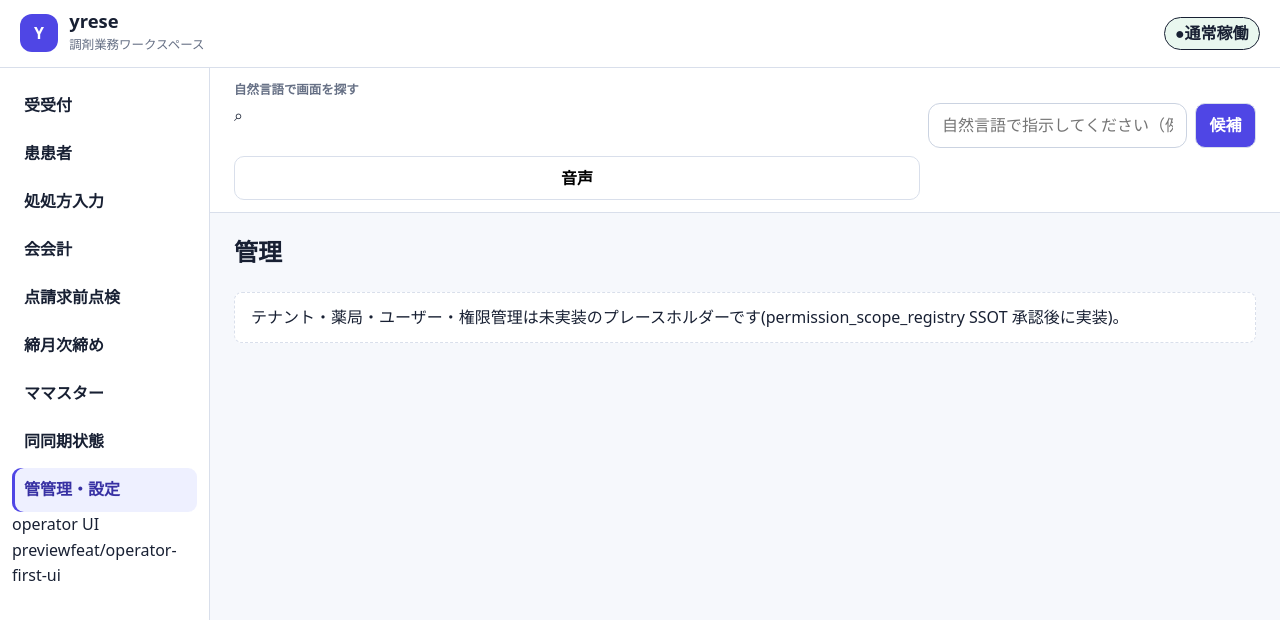
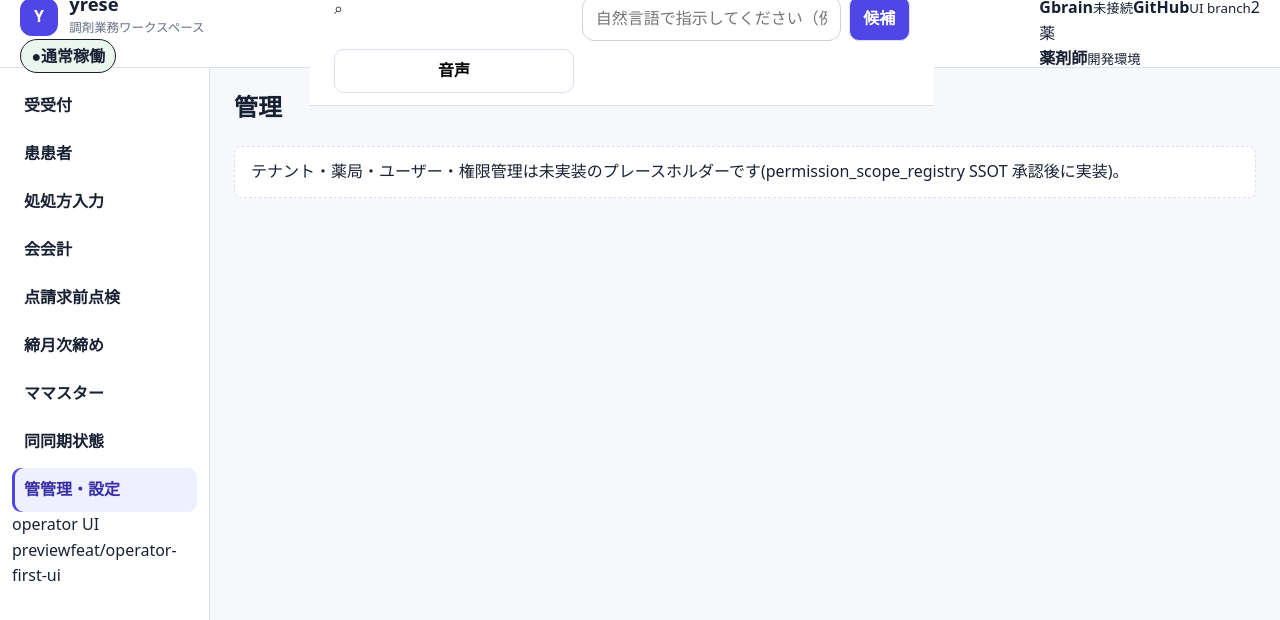
Before and after one commit to yusuketakuma/yrese, a Next.js app in the folder apps/web/: page /admin in a window 1280 px wide. Shown: the top 620 px of the page. Built offline with nearby package versions, Linux system fonts and the light colour scheme.

Commit message:
feat(ui): implement mockup-aligned application shell

```diff
--- a/apps/web/app/layout.tsx
+++ b/apps/web/app/layout.tsx
@@ -12,32 +12,55 @@ export const metadata: Metadata = {
   description: "保険薬局向け 調剤用レセプトコンピューター MVP",
 };
 
-/**
- * 全画面共通シェル。
- * 重要状態と患者文脈を固定しつつ、操作者は業務メニューまたは自然言語から
- * 目的のワークスペースへ到達できる。自然言語入力自体は臨床データを変更しない。
- */
 export default function RootLayout({ children }: { children: ReactNode }) {
   return (
     <html lang="ja">
       <body>
         <PatientContextProvider>
           <header className="app-header">
-            <div className="app-brand">
-              <span className="app-brand-mark" aria-hidden="true">Y</span>
-              <div>
-                <h1 className="app-title">yrese</h1>
-                <span className="app-subtitle">調剤業務ワークスペース</span>
+            <div className="app-header-brand-area">
+              <div className="app-brand">
+                <span className="app-brand-mark" aria-hidden="true">
+                  Y
+                </span>
+                <div>
+                  <h1 className="app-title">yrese</h1>
+                  <span className="app-subtitle">調剤業務ワークスペース</span>
+                </div>
+              </div>
+              <SystemModeBadge />
+            </div>
+            <div className="app-header-command">
+              <OperatorCommandBar />
+            </div>
+            <div className="app-header-meta">
+              <span className="integration-chip" data-state="disconnected">
+                <strong>Gbrain</strong>
+                <small>未接続</small>
+              </span>
+              <span className="integration-chip" data-state="branch">
+                <strong>GitHub</strong>
+                <small>UI branch</small>
+              </span>
+              <span className="app-notification" aria-label="通知 2件">
+                2
+              </span>
+              <div className="operator-profile">
+                <span className="operator-avatar" aria-hidden="true">
+                  薬
+                </span>
+                <div>
+                  <strong>薬剤師</strong>
+                  <small>開発環境</small>
+                </div>
               </div>
             </div>
-            <SystemModeBadge />
           </header>
           <div className="app-shell">
             <aside className="app-sidebar">
               <BusinessNav />
             </aside>
             <div className="app-workspace">
-              <OperatorCommandBar />
               <PatientContextBar />
               <main className="app-main">{children}</main>
             </div>
```
